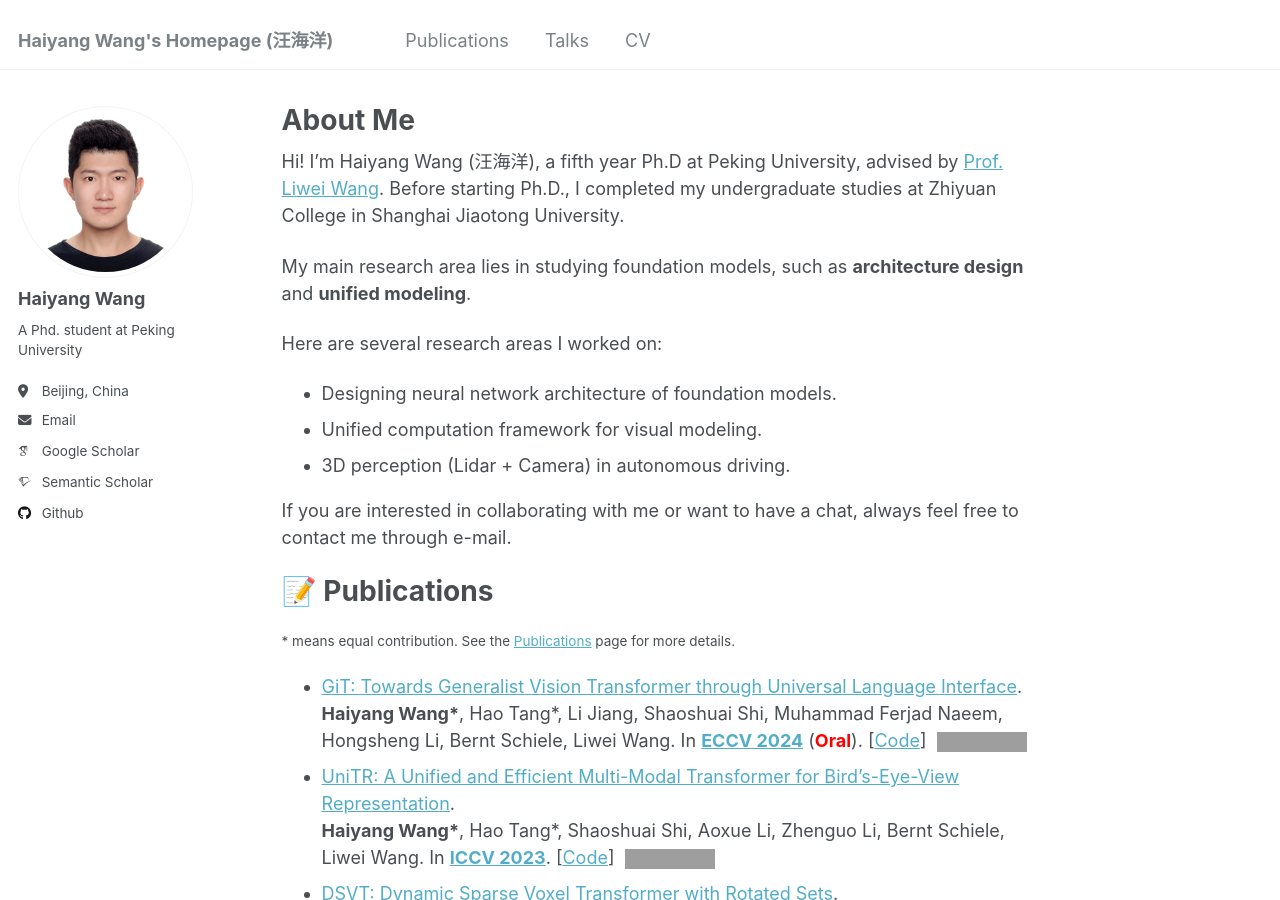
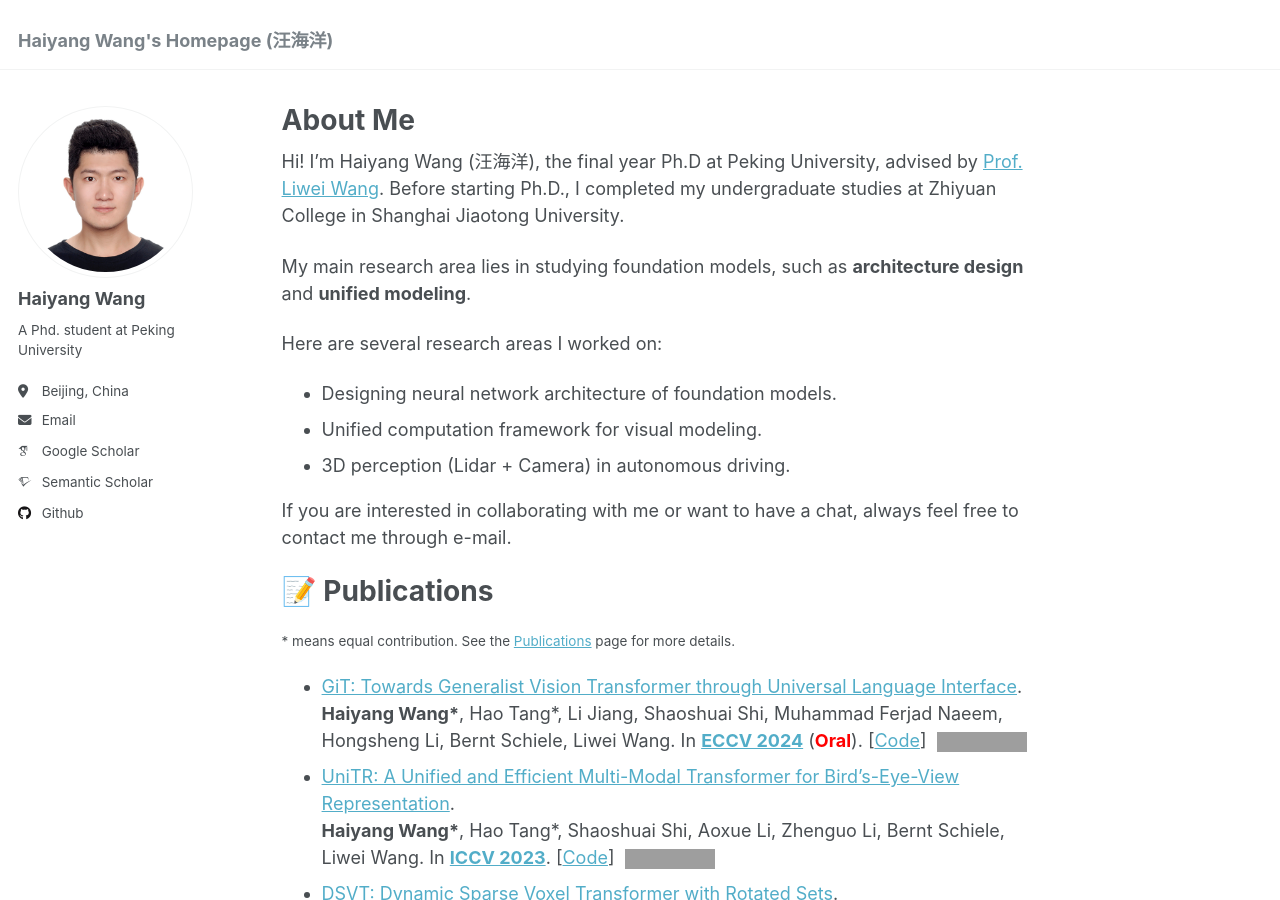
Before and after one commit to Haiyang-W/haiyang-w.github.io, a Jekyll site: the page built from _pages/about.md, in a window 1280 px wide and 900 px high. Built offline with Jekyll 4.4.1, drawn with Linux system fonts in a browser that asks for light colours; some web fonts are replaced; grey boxes are pictures that could not be loaded.

Commit message:
update 2024.10.24

```diff
--- a/_data/navigation.yml
+++ b/_data/navigation.yml
@@ -5,11 +5,3 @@
 # prevent it from being included in the site.
 
 main:
-  - title: "Publications"
-    url: /publications/
-
-  - title: "Talks"
-    url: /talks/
-
-  - title: "CV"
-    url: /cv/
--- a/_pages/about.md
+++ b/_pages/about.md
@@ -8,7 +8,7 @@ redirect_from:
   - /about.html
 ---
 
-Hi! I'm Haiyang Wang (汪海洋), a fifth year Ph.D at Peking University, advised by [Prof. Liwei Wang](http://www.liweiwang-pku.com/). Before starting Ph.D., I completed my undergraduate studies at Zhiyuan College in Shanghai Jiaotong University.
+Hi! I'm Haiyang Wang (汪海洋), the final year Ph.D at Peking University, advised by [Prof. Liwei Wang](http://www.liweiwang-pku.com/). Before starting Ph.D., I completed my undergraduate studies at Zhiyuan College in Shanghai Jiaotong University.
 
 My main research area lies in studying foundation models, such as **architecture design** and **unified modeling**.
 
```
